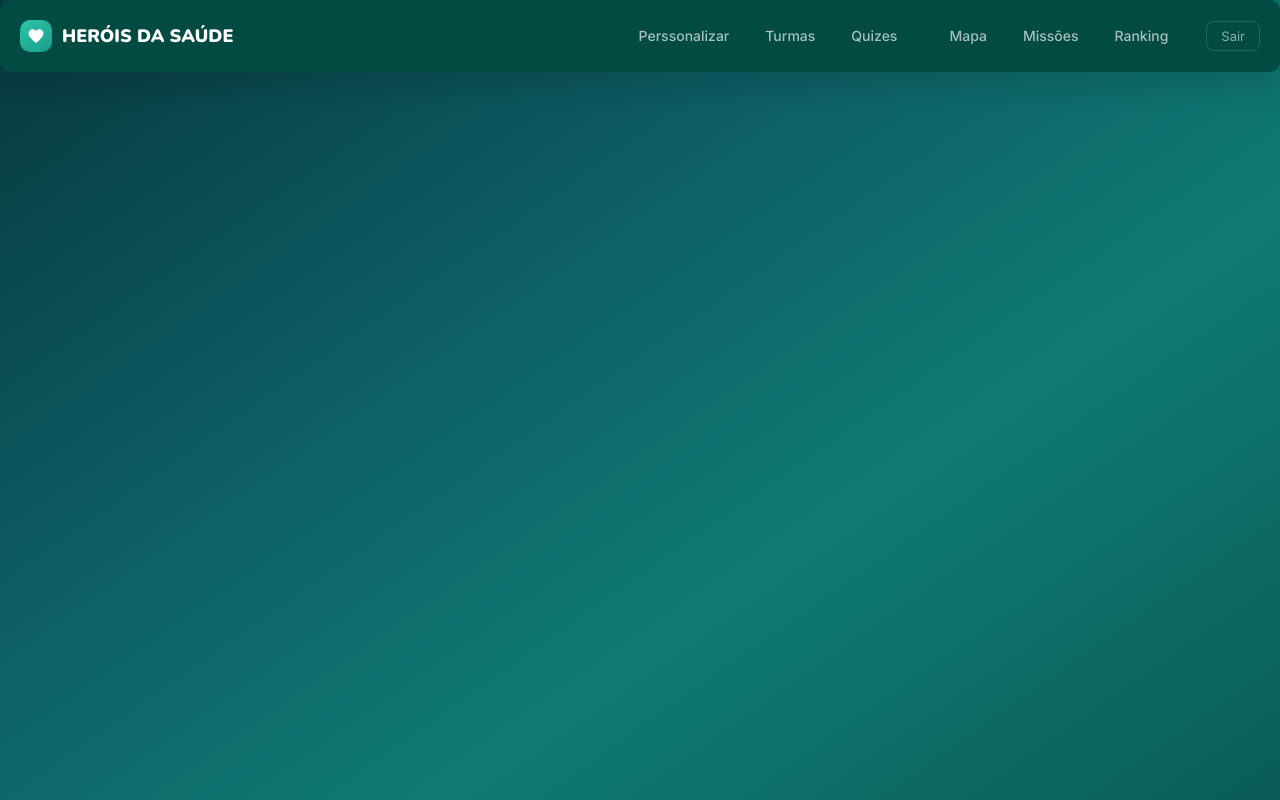
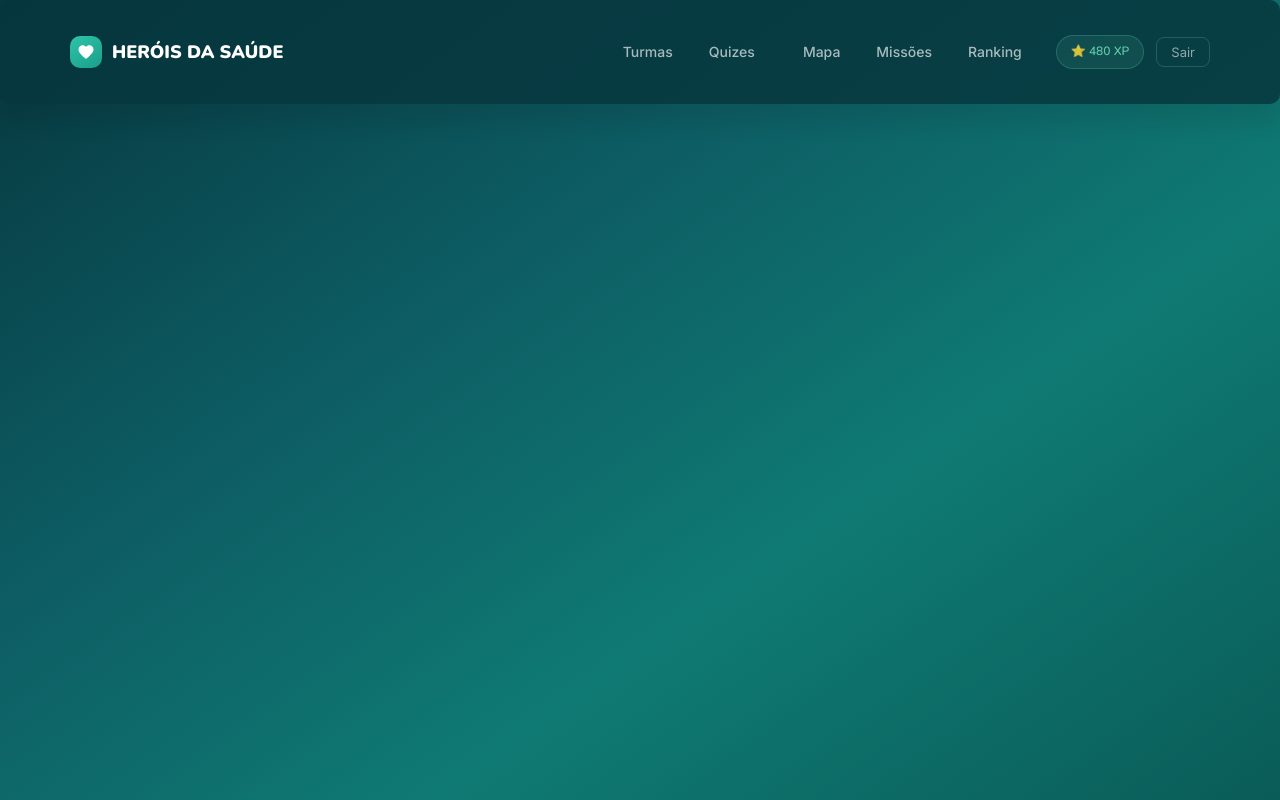
Before and after one commit to Thz002/heroes-of-health, a website: page src/pages/dashboard.html in a window 1280 px wide. Drawn offline with nearby package versions, Linux system fonts and the light colour scheme.

Commit message:
Estrutura Dashborad

```diff
--- a/src/pages/dashboard.html
+++ b/src/pages/dashboard.html
@@ -8,18 +8,12 @@
     <style>
         @import url('https://fonts.googleapis.com/css2?family=Roboto:ital,wght@0,100..900;1,100..900&display=swap');
         .topLine{
-            background-color: #014B43 ;
+            background-color: rgba(7, 55, 62, 0.85);;
             padding: 20px;
-
             border-radius:10px;
-            display: flex;
-            flex: 1;
-            justify-content: space-between;
             position: static;
             top: 0;
             z-index: 100;
-
-
             box-shadow: 0 20px 20px rgba(0, 0, 0, 0.08);
         }
 
@@ -75,8 +69,13 @@
     </style>
 </head>
 <body>
-   <nav class="nav_bar">
+  <div class="page-wrap">
+
+
+
+     <nav class="nav_bar">
      <div class="topLine">
+       <div class="navbar__inner">
         <div class="navbar__logo">
           <div class="navbar__logo-dot">
             <svg width="18" height="18" viewBox="0 0 24 24" fill="#fff">
@@ -86,9 +85,8 @@
           HERÓIS DA SAÚDE
         </div>
 
-        <div style="display:flex;align-items:center;gap:24px;">
+        <div style="display:flex;align-items:center;gap:20px;">
           <ul class="navbar__links">
-            <li><a href="mapa.html"> Perssonalizar</a></li>
             <li><a href="missao.html"> Turmas</a></li>
             <li><a href="mapa.html"> Quizes</a></li>
           </ul>
@@ -100,6 +98,7 @@
           </ul>
 
           <div style="display:flex;align-items:center;gap:12px;">
+            <div class="xp-badge" id="nav-xp"> ⭐ 480 XP </div>
             <button
               id="logout-btn"
               style="background:none;border:1px solid rgba(255,255,255,0.14);border-radius:8px;
@@ -110,10 +109,27 @@
             >Sair</button>
           </div>
         </div>
+       </div>
       </div>
    </nav>
 
+   <div class="main-content"></div>
 
 
+
+
+
+
+
+
+
+
+
+
+
+
+
+
+  </div>
 </body>
 </html>
```
